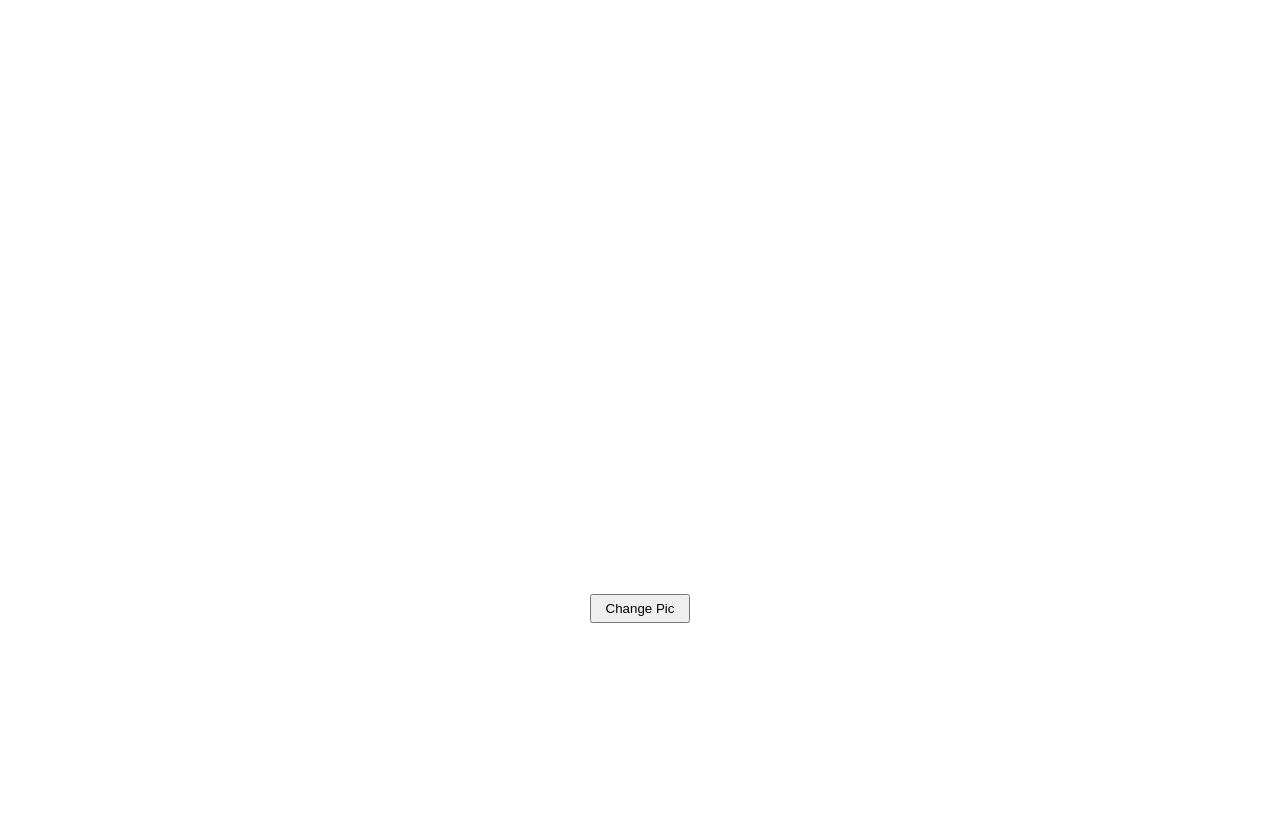
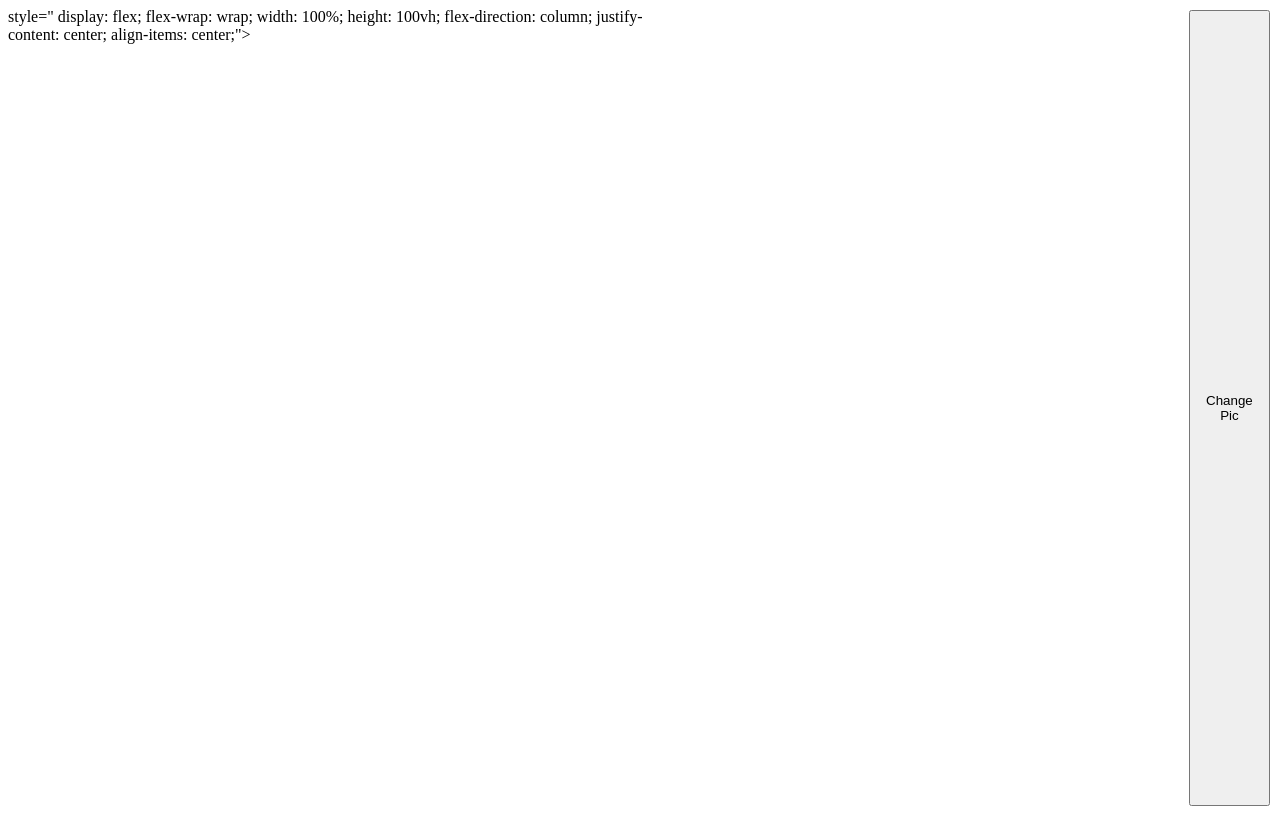
Before and after one commit to gaurav707270/Java-script, a plain HTML site: page day15API/index.html in a window 1280 px wide. Drawn offline with Linux system fonts and the light colour scheme.

Commit message:
Update index.html

```diff
--- a/day15API/index.html
+++ b/day15API/index.html
@@ -8,7 +8,7 @@
 </head>
 
 <section style=" display: flex;  height: 100vh; ">
-    <div
+    <!-- <div -->
         style=" display: flex; flex-wrap: wrap; width: 100%; height: 100vh; flex-direction: column; justify-content: center; align-items: center;">
         <div id="showBox" style=" width: 50%; height: 50% ;">
         </div>
```
